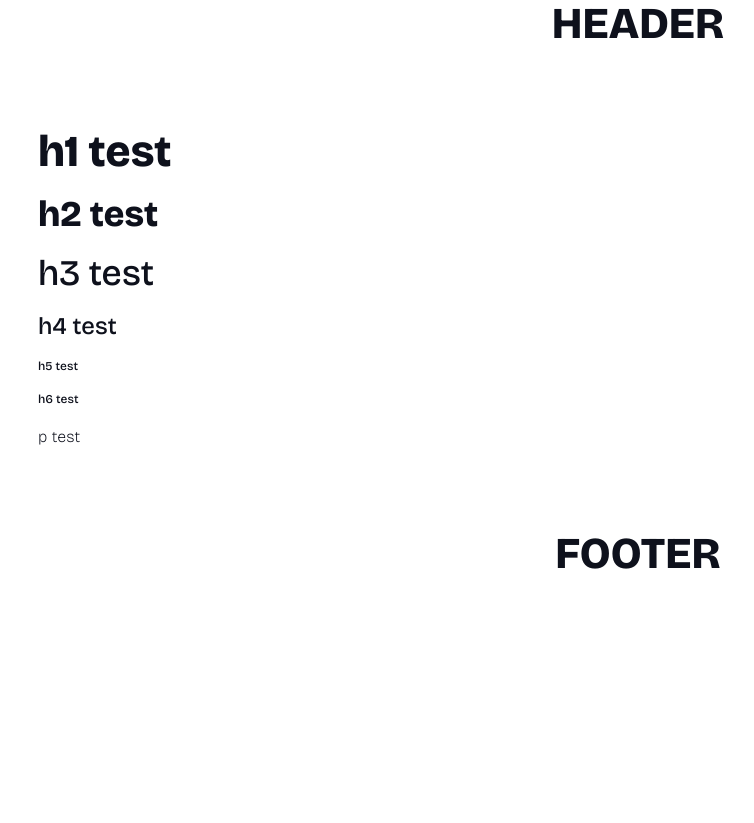
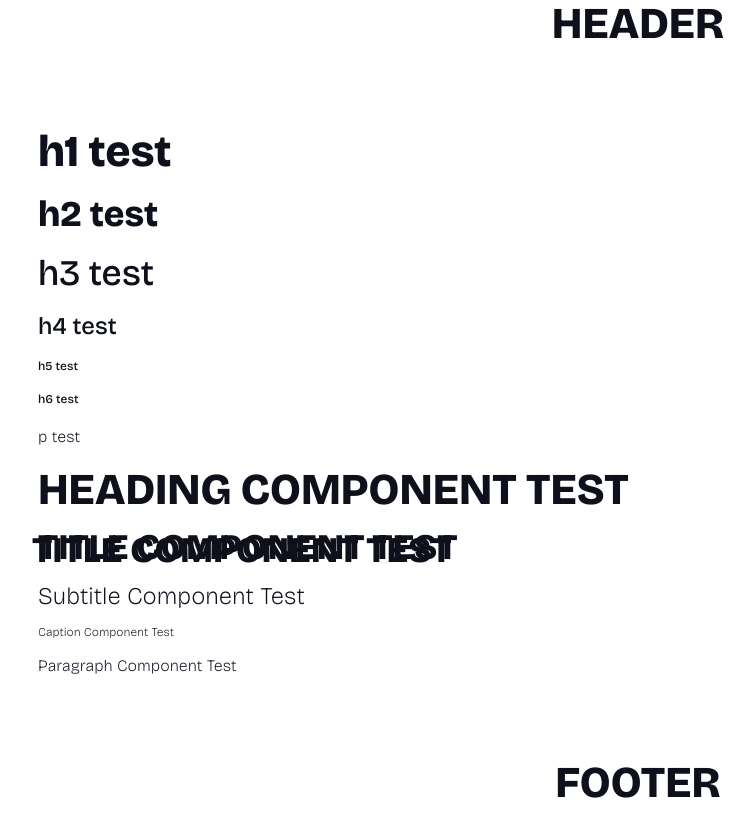
Before and after one commit to osakacrypto/getstream-component-test, a Next.js app: page / in a window 1280 px wide. Shown: the whole page, without its empty margins (2-756 px from the left). Before the commit the page ends 800 px from the top, so only its background shows below. Built offline with nearby package versions, Linux system fonts and the light colour scheme.

Commit message:
Version 0.3
- Created typography components

```diff
--- a/app/page.tsx
+++ b/app/page.tsx
@@ -4,6 +4,11 @@ PATH: app/page.tsx
 Last modified: 2025-07-08
 */
 
+import STRVNCaption from "./ui-components/Caption";
+import STRVNHeading from "./ui-components/Heading";
+import STRVNParagraph from "./ui-components/Paragraph";
+import STRVNSubtitle from "./ui-components/Subtitle";
+import STRVNTitle from "./ui-components/Title";
 import STRVNWrapper from "./ui-components/Wrapper";
 
 export default function Home() {
@@ -20,6 +25,12 @@ export default function Home() {
         <h5>h5 test</h5>
         <h6>h6 test</h6>
         <p>p test</p>
+
+        <STRVNHeading>Heading Component Test</STRVNHeading>
+        <STRVNTitle>Title Component Test</STRVNTitle>
+        <STRVNSubtitle>Subtitle Component Test</STRVNSubtitle>
+        <STRVNCaption>Caption Component Test</STRVNCaption>
+        <STRVNParagraph>Paragraph Component Test</STRVNParagraph>
       </STRVNWrapper>
       <footer>
         <h1 className="boilerplate-heading">FOOTER</h1>
--- /dev/null
+++ b/app/ui-components/Caption/index.css
@@ -0,0 +1,13 @@
+/*
+PATH: app/ui-component/Caption/index.css
+@osakacrypto
+Last modified: 2025-07-07
+*/
+
+.strvn-caption {
+  font-size: var(--STRVN-CAPTION);
+  font-weight: var(--STRVN-WEIGHT-REGULAR);
+  margin: 0 0 var(--STRVN-SPACING-3) 0;
+  line-height: var(--STRVN-LINEHEIGHT-CAPTION);
+  color: var(--STRVN-FOREGROUND);
+}
--- /dev/null
+++ b/app/ui-components/Caption/index.tsx
@@ -0,0 +1,28 @@
+/*
+PATH: app/ui-component/Caption/index.tsx
+@osakacrypto
+Last modified: 2025-07-09
+*/
+
+import React from "react";
+import "./index.css";
+
+type CaptionProps = {
+  level?: 1 | 2 | 3 | 4 | 5 | 6;
+  children: React.ReactNode;
+  className?: string;
+};
+
+export default function STRVNCaption({
+  level = 1,
+  children,
+  className = "",
+}: CaptionProps) {
+  const Tag = `h${level}` as React.ElementType;
+
+  return React.createElement(
+    Tag,
+    { className: `strvn-caption ${className}` },
+    children
+  );
+}
--- /dev/null
+++ b/app/ui-components/Heading/index.css
@@ -0,0 +1,13 @@
+/*
+PATH: app/ui-component/Heading/index.css
+@osakacrypto
+Last modified: 2025-07-07
+*/
+
+.strvn-heading {
+  font-size: var(--STRVN-HEADING);
+  font-weight: var(--STRVN-WEIGHT-BOLD);
+  margin: 0 0 var(--STRVN-SPACING-3) 0;
+  line-height: var(--STRVN-LINEHEIGHT-HEADING);
+  text-transform: uppercase;
+}
--- /dev/null
+++ b/app/ui-components/Heading/index.tsx
@@ -0,0 +1,28 @@
+/*
+PATH: app/ui-component/Heading/index.tsx
+@osakacrypto
+Last modified: 2025-07-09
+*/
+
+import React from "react";
+import "./index.css";
+
+type HeadingProps = {
+  level?: 1 | 2 | 3 | 4 | 5 | 6;
+  children: React.ReactNode;
+  className?: string;
+};
+
+export default function STRVNHeading({
+  level = 1,
+  children,
+  className = "",
+}: HeadingProps) {
+  const Tag = `h${level}` as React.ElementType;
+
+  return React.createElement(
+    Tag,
+    { className: `strvn-heading ${className}` },
+    children
+  );
+}
--- /dev/null
+++ b/app/ui-components/Paragraph/index.css
@@ -0,0 +1,20 @@
+/*
+PATH: app/ui-component/Paragraph/index.css
+@osakacrypto
+Last modified: 2025-07-09
+*/
+
+.strvn-paragraph {
+  font-size: var(--STRVN-PARAGRAPH);
+  font-weight: var(--STRVN-WEIGHT-REGULAR);
+  margin: 0 0 var(--STRVN-SPACING-4) 0;
+  line-height: var(--STRVN-LINEHEIGHT-PARAGRAPH);
+  color: var(--STRVN-FOREGROUND);
+}
+
+.strvn-paragraph a,
+.strvn-paragraph span {
+  color: inherit;
+  font-weight: inherit;
+  text-decoration: underline;
+}
--- /dev/null
+++ b/app/ui-components/Paragraph/index.tsx
@@ -0,0 +1,20 @@
+/*
+PATH: app/ui-component/Paragraph/index.tsx
+@osakacrypto
+Last modified: 2025-07-09
+*/
+
+import React from "react";
+import "./index.css";
+
+type ParagraphProps = {
+  children: React.ReactNode;
+  className?: string;
+};
+
+export default function STRVNParagraph({
+  children,
+  className = "",
+}: ParagraphProps) {
+  return <p className={`strvn-paragraph ${className}`}>{children}</p>;
+}
--- /dev/null
+++ b/app/ui-components/Subtitle/index.css
@@ -0,0 +1,12 @@
+/*
+PATH: app/ui-component/Subtitle/index.css
+@osakacrypto
+Last modified: 2025-07-07
+*/
+
+.strvn-subtitle {
+  font-size: var(--STRVN-SUBTITLE);
+  font-weight: var(--STRVN-WEIGHT-REGULAR);
+  margin: 0 0 var(--STRVN-SPACING-3) 0;
+  line-height: var(--STRVN-LINEHEIGHT-SUBTITLE);
+}
--- /dev/null
+++ b/app/ui-components/Subtitle/index.tsx
@@ -0,0 +1,28 @@
+/*
+PATH: app/ui-component/Subtitle/index.tsx
+@osakacrypto
+Last modified: 2025-07-09
+*/
+
+import React from "react";
+import "./index.css";
+
+type SubtitleProps = {
+  level?: 1 | 2 | 3 | 4 | 5 | 6;
+  children: React.ReactNode;
+  className?: string;
+};
+
+export default function STRVNSubtitle({
+  level = 1,
+  children,
+  className = "",
+}: SubtitleProps) {
+  const Tag = `h${level}` as React.ElementType;
+
+  return React.createElement(
+    Tag,
+    { className: `strvn-subtitle ${className}` },
+    children
+  );
+}
--- /dev/null
+++ b/app/ui-components/Title/index.css
@@ -0,0 +1,22 @@
+/*
+PATH: app/ui-component/Title/index.css
+@osakacrypto
+Last modified: 2025-07-10
+*/
+
+.strvn-title {
+  font-size: var(--STRVN-TITLE);
+  font-weight: var(--STRVN-WEIGHT-BOLD);
+  margin: 0 0 var(--STRVN-SPACING-3) 0;
+  line-height: var(--STRVN-LINEHEIGHT-TITLE);
+  text-shadow: -6px 3px var(--STRVN-COLOUR-BLACK);
+  text-transform: uppercase;
+}
+
+.strvn-title-default {
+  color: var(--STRVN-FOREGROUND);
+}
+
+.strvn-title-contrast {
+  color: var(--STRVN-PRIMARY);
+}
--- /dev/null
+++ b/app/ui-components/Title/index.tsx
@@ -0,0 +1,31 @@
+/*
+PATH: app/ui-component/Title/index.tsx
+@osakacrypto
+Last modified: 2025-07-09
+*/
+
+import React from "react";
+import "./index.css";
+
+type TitleProps = {
+  level?: 1 | 2 | 3 | 4 | 5 | 6;
+  children: React.ReactNode;
+  className?: string;
+  contrast?: "default" | "contrast";
+};
+
+export default function STRVNTitle({
+  level = 1,
+  children,
+  className = "",
+  contrast = "default",
+}: TitleProps) {
+  const Tag = `h${level}` as React.ElementType;
+  const contrastClass = `strvn-title-${contrast}`;
+
+  return React.createElement(
+    Tag,
+    { className: `strvn-title ${contrastClass} ${className}`.trim() },
+    children
+  );
+}
```
